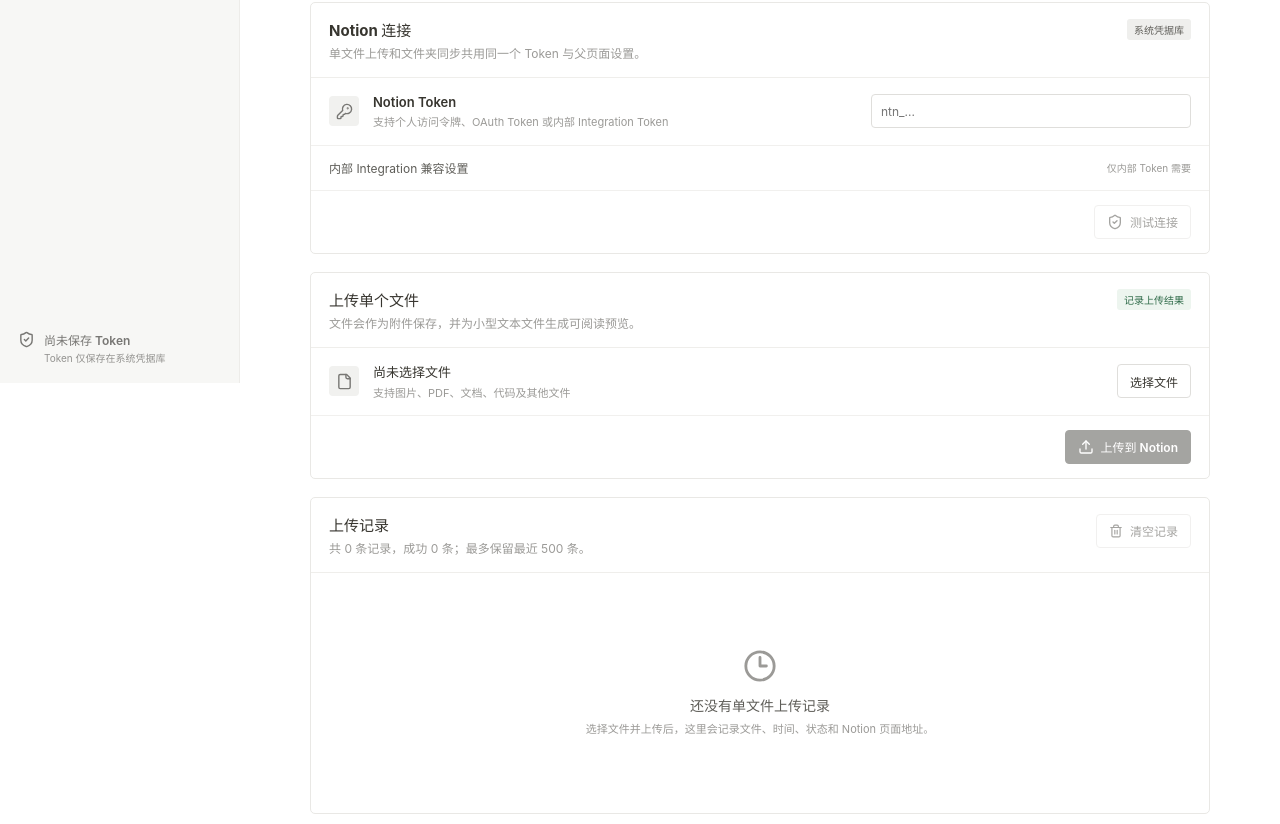
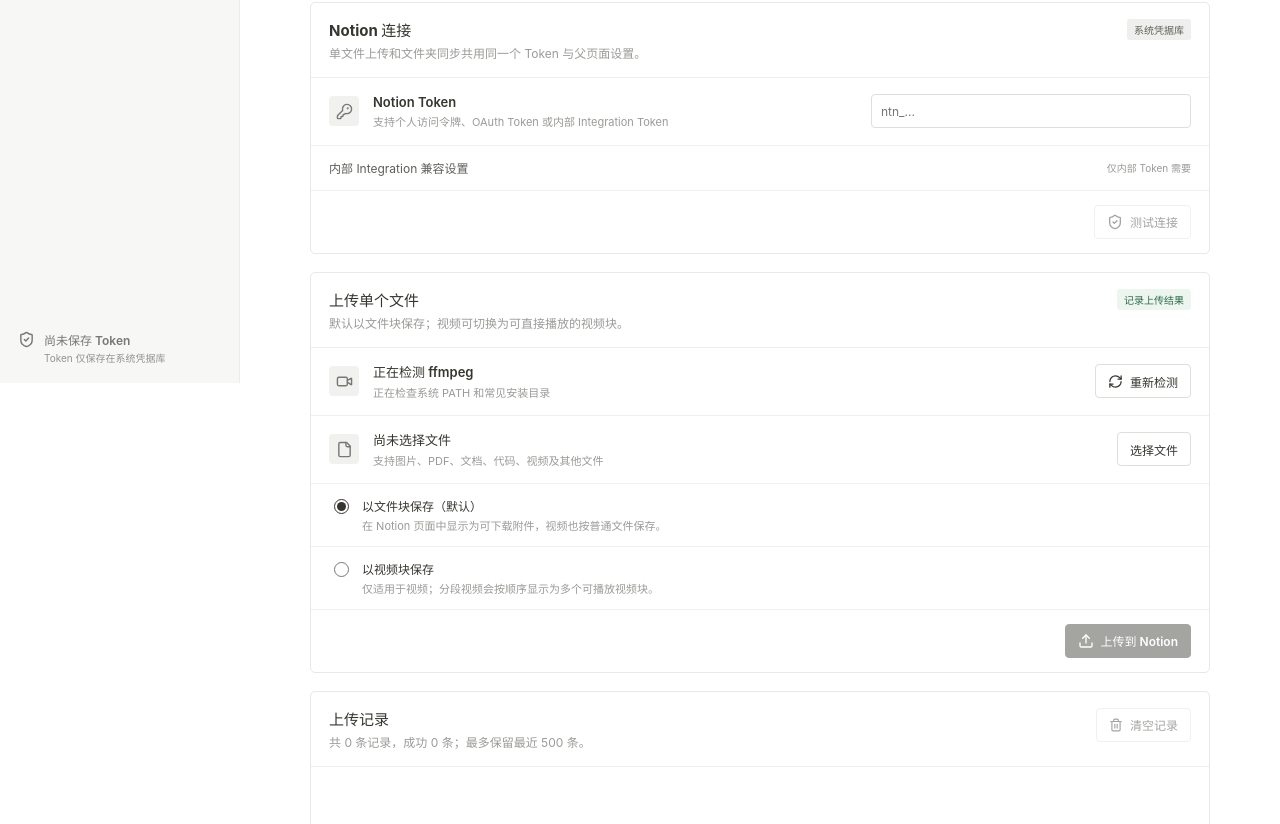
Before and after one commit to weepwood/notion-file, a React (Vite) app: page / in a window 1280 px wide. Shown: the part 417-1241 px from the top of the page. Built offline with nearby package versions, Linux system fonts and the light colour scheme.

Commit message:
feat: 增加视频保存模式与 ffmpeg 检测界面

```diff
--- a/src/App.tsx
+++ b/src/App.tsx
@@ -21,12 +21,16 @@
   ShieldCheck,
   Trash2,
   Upload,
+  Video,
 } from "lucide-react";
 import type {
   AppConfig,
+  FfmpegStatus,
   ScanResult,
   SyncProgress,
   SyncResult,
+  UploadDisplayMode,
+  UploadProgress,
   UploadRecord,
 } from "./types";
 
@@ -35,6 +39,11 @@
   rootPageId: "",
   archiveDeleted: false,
   skipHidden: true,
+};
+
+const FFMPEG_UNAVAILABLE: FfmpegStatus = {
+  available: false,
+  message: "未检测到 ffmpeg/ffprobe",
 };
 
 function formatBytes(bytes: number): string {
@@ -63,6 +72,7 @@
 
 function fileIcon(mimeType: string) {
   if (mimeType.startsWith("image/")) return <Image size={16} />;
+  if (mimeType.startsWith("video/")) return <Video size={16} />;
   if (
     mimeType.startsWith("text/") ||
     mimeType.includes("json") ||
@@ -78,10 +88,13 @@
   const [token, setToken] = useState("");
   const [hasToken, setHasToken] = useState(false);
   const [selectedFilePath, setSelectedFilePath] = useState("");
+  const [uploadDisplayMode, setUploadDisplayMode] = useState<UploadDisplayMode>("file");
+  const [ffmpegStatus, setFfmpegStatus] = useState<FfmpegStatus | null>(null);
   const [uploadHistory, setUploadHistory] = useState<UploadRecord[]>([]);
   const [scan, setScan] = useState<ScanResult | null>(null);
   const [syncResult, setSyncResult] = useState<SyncResult | null>(null);
   const [progress, setProgress] = useState<SyncProgress | null>(null);
+  const [uploadProgress, setUploadProgress] = useState<UploadProgress | null>(null);
   const [busy, setBusy] = useState<"scan" | "sync" | "test" | "upload" | null>(null);
   const [message, setMessage] = useState<{
     type: "success" | "error" | "info";
@@ -93,19 +106,25 @@
       invoke<AppConfig>("get_saved_config"),
       invoke<boolean>("has_saved_token"),
       invoke<UploadRecord[]>("get_upload_history").catch(() => []),
+      invoke<FfmpegStatus>("detect_ffmpeg").catch(() => FFMPEG_UNAVAILABLE),
     ])
-      .then(([saved, tokenSaved, records]) => {
+      .then(([saved, tokenSaved, records, detectedFfmpeg]) => {
         setConfig({ ...DEFAULT_CONFIG, ...saved });
         setHasToken(tokenSaved);
         setUploadHistory(records);
+        setFfmpegStatus(detectedFfmpeg);
       })
       .catch((error) => setMessage({ type: "error", text: String(error) }));
 
-    const unlisten = listen<SyncProgress>("sync-progress", (event) =>
+    const unlistenSync = listen<SyncProgress>("sync-progress", (event) =>
       setProgress(event.payload),
     );
+    const unlistenUpload = listen<UploadProgress>("upload-progress", (event) =>
+      setUploadProgress(event.payload),
+    );
     return () => {
-      void unlisten.then((dispose) => dispose());
+      void unlistenSync.then((dispose) => dispose());
+      void unlistenUpload.then((dispose) => dispose());
     };
   }, []);
 
@@ -123,6 +142,13 @@
         : Math.round((progress.current / progress.total) * 100),
     [progress],
   );
+  const uploadProgressPercent = useMemo(
+    () =>
+      !uploadProgress || uploadProgress.total === 0
+        ? 0
+        : Math.round((uploadProgress.current / uploadProgress.total) * 100),
+    [uploadProgress],
+  );
 
   async function persistToken() {
     if (!token.trim()) return;
@@ -134,6 +160,21 @@
   async function refreshUploadHistory() {
     const records = await invoke<UploadRecord[]>("get_upload_history");
     setUploadHistory(records);
+  }
+
+  async function refreshFfmpeg() {
+    setFfmpegStatus(null);
+    try {
+      const detected = await invoke<FfmpegStatus>("detect_ffmpeg");
+      setFfmpegStatus(detected);
+      setMessage({
+        type: detected.available ? "success" : "info",
+        text: detected.message,
+      });
+    } catch (error) {
+      setFfmpegStatus(FFMPEG_UNAVAILABLE);
+      setMessage({ type: "error", text: String(error) });
+    }
   }
 
   async function scanPath(path: string, showNotice = true) {
@@ -183,6 +224,7 @@
     });
     if (typeof selected !== "string") return;
     setSelectedFilePath(selected);
+    setUploadProgress(null);
     setMessage({ type: "info", text: `已选择：${pathName(selected, selected)}` });
   }
 
@@ -212,6 +254,12 @@
     if (!selectedFilePath.trim()) return;
     setBusy("upload");
     setMessage(null);
+    setUploadProgress({
+      current: 0,
+      total: 1,
+      stage: "正在准备上传",
+      detail: selectedFileName,
+    });
     try {
       await persistToken();
       await invoke("save_config", { config });
@@ -219,14 +267,17 @@
         request: {
           filePath: selectedFilePath,
           rootPageId: config.rootPageId.trim(),
+          displayMode: uploadDisplayMode,
         },
       });
-      setUploadHistory((current) => [record, ...current.filter((item) => item.id !== record.id)].slice(0, 500));
+      setUploadHistory((current) =>
+        [record, ...current.filter((item) => item.id !== record.id)].slice(0, 500),
+      );
 
       if (record.status === "success") {
         setMessage({
           type: "success",
-          text: `“${record.fileName}”已上传到 Notion，并写入上传记录。`,
+          text: record.message || `“${record.fileName}”已上传到 Notion。`,
         });
         setSelectedFilePath("");
       } else {
@@ -240,6 +291,7 @@
       await refreshUploadHistory().catch(() => undefined);
     } finally {
       setBusy(null);
+      setUploadProgress(null);
     }
   }
 
@@ -365,8 +417,8 @@
               <div className="page-icon">📄</div>
               <h1>本地文件上传</h1>
               <p className="page-description">
-                支持将单个文件上传为独立 Notion 页面，也可以继续把整个文件夹整理为一篇同名文档。
-                每次单文件上传都会在本地留下可查询的结果记录。
+                支持单文件、Notion API 分片和超大视频自动切分。超过 5 GiB 的视频会由本地
+                ffmpeg 切成约 4.8 GB 的可播放分段，再逐段写入同一篇 Notion 页面。
               </p>
 
               {message && (
@@ -458,9 +510,31 @@
                 <div className="block-heading">
                   <div>
                     <h2>上传单个文件</h2>
-                    <p>文件会作为附件保存，并为小型文本文件生成可阅读预览。</p>
+                    <p>默认以文件块保存；视频可切换为可直接播放的视频块。</p>
                   </div>
                   <span className="tag success">记录上传结果</span>
+                </div>
+
+                <div className="field-row">
+                  <span className="field-icon">
+                    <Video size={17} />
+                  </span>
+                  <span className="field-copy">
+                    <strong>
+                      {ffmpegStatus === null
+                        ? "正在检测 ffmpeg"
+                        : ffmpegStatus.available
+                          ? "ffmpeg 已就绪"
+                          : "未检测到 ffmpeg"}
+                    </strong>
+                    <small>
+                      {ffmpegStatus?.message || "正在检查系统 PATH 和常见安装目录"}
+                    </small>
+                  </span>
+                  <button className="secondary compact" onClick={refreshFfmpeg} disabled={Boolean(busy)}>
+                    <RefreshCw size={15} />
+                    重新检测
+                  </button>
                 </div>
 
                 <div className="field-row">
@@ -469,12 +543,38 @@
                   </span>
                   <span className="field-copy">
                     <strong>{selectedFileName}</strong>
-                    <small>{selectedFilePath || "支持图片、PDF、文档、代码及其他文件"}</small>
+                    <small>{selectedFilePath || "支持图片、PDF、文档、代码、视频及其他文件"}</small>
                   </span>
                   <button className="secondary compact" onClick={chooseSingleFile} disabled={Boolean(busy)}>
                     选择文件
                   </button>
                 </div>
+
+                <label className="toggle-row">
+                  <input
+                    type="radio"
+                    name="upload-display-mode"
+                    checked={uploadDisplayMode === "file"}
+                    onChange={() => setUploadDisplayMode("file")}
+                  />
+                  <span>
+                    <strong>以文件块保存（默认）</strong>
+                    <small>在 Notion 页面中显示为可下载附件，视频也按普通文件保存。</small>
+                  </span>
+                </label>
+
+                <label className="toggle-row">
+                  <input
+                    type="radio"
+                    name="upload-display-mode"
+                    checked={uploadDisplayMode === "video"}
+                    onChange={() => setUploadDisplayMode("video")}
+                  />
+                  <span>
+                    <strong>以视频块保存</strong>
+                    <small>仅适用于视频；分段视频会按顺序显示为多个可播放视频块。</small>
+                  </span>
+                </label>
 
                 <div className="action-row">
                   <button className="primary" onClick={uploadSingleFile} disabled={!canUpload}>
@@ -487,6 +587,21 @@
                   </button>
                 </div>
               </section>
+
+              {busy === "upload" && uploadProgress && (
+                <section className="progress-block">
+                  <div>
+                    <strong>{uploadProgress.stage}</strong>
+                    <span>
+                      {uploadProgress.current}/{uploadProgress.total}
+                    </span>
+                  </div>
+                  <div className="progress-track">
+                    <div style={{ width: `${uploadProgressPercent}%` }} />
+                  </div>
+                  <small>{uploadProgress.detail}</small>
+                </section>
+              )}
 
               <section className="preview-block">
                 <div className="block-heading">
@@ -518,10 +633,14 @@
                           <span>
                             {record.mimeType} · {formatBytes(record.size)} · {formatDate(record.uploadedAt)}
                           </span>
+                          <span>
+                            保存方式：{record.displayMode === "video" ? "视频块" : "文件块"}
+                            {record.usedFfmpeg
+                              ? ` · ffmpeg 切分 ${record.segmentCount || 0} 段`
+                              : ""}
+                          </span>
                           {record.pageUrl && <span>Notion：{record.pageUrl}</span>}
-                          {record.status === "failed" && record.message && (
-                            <span>失败原因：{record.message}</span>
-                          )}
+                          {record.message && <span>{record.status === "failed" ? "失败原因" : "结果"}：{record.message}</span>}
                         </div>
                         <span className={`status ${record.status === "success" ? "status-new" : "status-modified"}`}>
                           {record.status === "success" ? "已上传" : "失败"}
```
